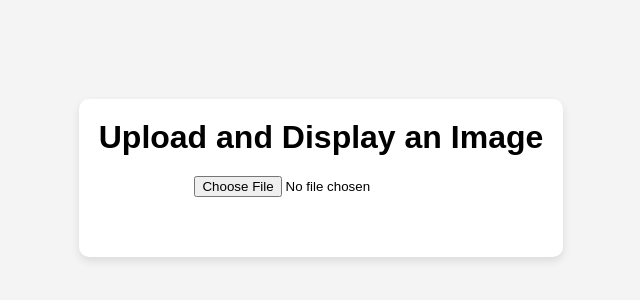
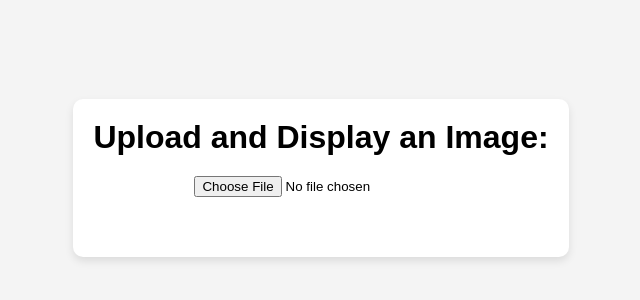
Before and after one commit to rhit-villencr/rhit-villencr.github.io, a plain HTML site: page index.html in a window 1280 px wide. Shown: the part 222-522 px from the top of the page, without its empty margins (319-959 px from the left). Drawn offline with Linux system fonts and the light colour scheme.

Commit message:
Added colon for testing

```diff
--- a/index.html
+++ b/index.html
@@ -8,7 +8,7 @@
 </head>
 <body>
     <div class="container">
-        <h1>Upload and Display an Image</h1>
+        <h1>Upload and Display an Image:</h1>
         <input type="file" id="imageInput" accept="image/*">
         <div id="imageContainer">
             <img id="displayImage" alt="Your Image will appear here" />
```
